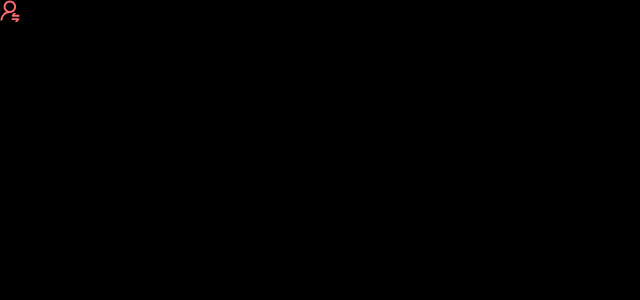
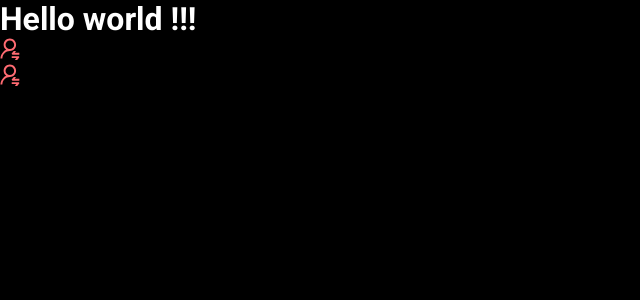
Before and after one commit to DiogoMeneses-stack/sds-ds-meta, a React (Vite) app in the folder frontend/: page / in a window 1280 px wide. Shown: the top 300 px of the page, without its empty margins (0-640 px from the left). Built offline with nearby package versions, Linux system fonts and the light colour scheme.

Commit message:
First component

```diff
--- a/frontend/src/App.tsx
+++ b/frontend/src/App.tsx
@@ -3,6 +3,8 @@ import NotificationButton from './components/NotificationButton'
 function App() {
   return (
     <>
+    <h1>Hello world !!!</h1>
+      <NotificationButton  />
       <NotificationButton  />
     </>
   )
```
